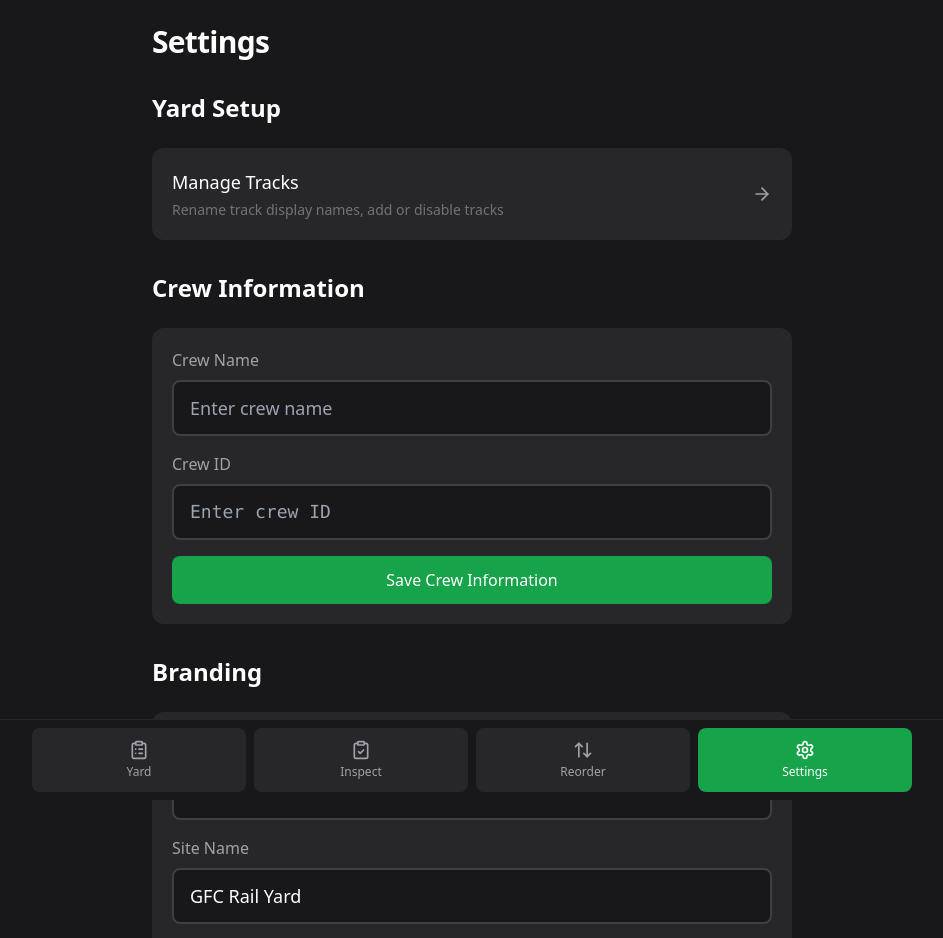
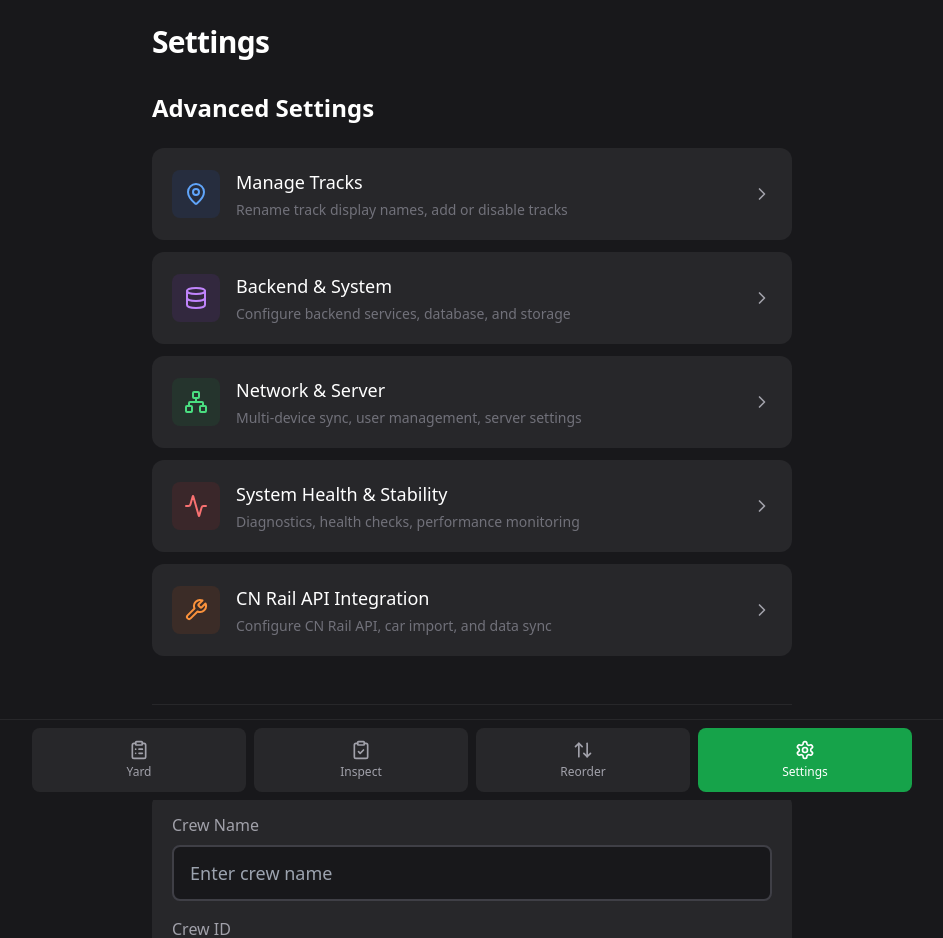
Before and after one commit to cmclaug834/sg-c1c1c1ef-6648-4137-914c-5027cafcde68-1773599698, a Next.js app: page /settings in a window 1280 px wide. Shown: the top 938 px of the page, without its empty margins (168-1111 px from the left). Built offline with nearby package versions, Linux system fonts and the light colour scheme.

Commit message:
feat(settings): Add advanced settings navigational card links

```diff
--- a/src/pages/settings.tsx
+++ b/src/pages/settings.tsx
@@ -14,7 +14,10 @@ import {
   Database,
   Mail,
   Server as ServerIcon,
-  Activity
+  Activity,
+  Wrench,
+  Network,
+  Shield
 } from "lucide-react";
 import { useState, useEffect } from "react";
 import { getDebugLogs, clearDebugLogs, copyLogsToClipboard } from "@/lib/diagnostics";
@@ -237,7 +240,7 @@ export default function Settings() {
   };
 
   return (
-    <div className="min-h-screen bg-zinc-900 text-white">
+    <div className="min-h-screen bg-zinc-900 text-white pb-safe-bottom-nav">
       <div className="max-w-2xl mx-auto px-4 py-6">
         <div className="flex items-center justify-between mb-8">
           {currentUser && (
@@ -249,38 +252,118 @@ export default function Settings() {
               <ArrowLeft className="w-7 h-7" />
             </button>
           )}
-          {/* D.headerTitle */}
-          <h1 id="D.headerTitle" className="text-3xl font-bold tracking-tight">
-            Settings
-          </h1>
+          <h1 className="text-3xl font-bold tracking-tight">Settings</h1>
           <div className="w-14" />
         </div>
 
-        {/* D.sectionYardSetup - NEW SECTION */}
-        <div id="D.sectionYardSetup" className="mb-8">
-          <h2 className="text-2xl font-bold mb-6">Yard Setup</h2>
+        {/* ADVANCED SETTINGS - Navigational Cards */}
+        <div className="mb-8">
+          <h2 className="text-2xl font-bold mb-6">Advanced Settings</h2>
 
+          <div className="space-y-3">
+            {/* Manage Tracks */}
             <button
               onClick={() => router.push("/settings/manage-tracks")}
-            className="w-full bg-zinc-800 hover:bg-zinc-700 p-5 rounded-xl text-left transition-colors flex items-center justify-between"
+              className="w-full bg-zinc-800 hover:bg-zinc-700 p-5 rounded-xl text-left transition-colors flex items-center justify-between group"
             >
+              <div className="flex items-center gap-4">
+                <div className="p-3 bg-blue-600/10 rounded-lg group-hover:bg-blue-600/20 transition-colors">
+                  <MapPin className="w-6 h-6 text-blue-400" />
+                </div>
                 <div>
                   <div className="text-lg font-medium mb-1">Manage Tracks</div>
                   <p className="text-sm text-zinc-500">
                     Rename track display names, add or disable tracks
                   </p>
                 </div>
-            <ArrowLeft className="w-5 h-5 text-zinc-400 rotate-180" />
+              </div>
+              <ChevronRight className="w-5 h-5 text-zinc-400" />
+            </button>
+
+            {/* Backend & System */}
+            <button
+              onClick={() => router.push("/settings/backend")}
+              className="w-full bg-zinc-800 hover:bg-zinc-700 p-5 rounded-xl text-left transition-colors flex items-center justify-between group"
+            >
+              <div className="flex items-center gap-4">
+                <div className="p-3 bg-purple-600/10 rounded-lg group-hover:bg-purple-600/20 transition-colors">
+                  <Database className="w-6 h-6 text-purple-400" />
+                </div>
+                <div>
+                  <div className="text-lg font-medium mb-1">Backend & System</div>
+                  <p className="text-sm text-zinc-500">
+                    Configure backend services, database, and storage
+                  </p>
+                </div>
+              </div>
+              <ChevronRight className="w-5 h-5 text-zinc-400" />
+            </button>
+
+            {/* Network & Server */}
+            <button
+              onClick={() => router.push("/settings/network-server")}
+              className="w-full bg-zinc-800 hover:bg-zinc-700 p-5 rounded-xl text-left transition-colors flex items-center justify-between group"
+            >
+              <div className="flex items-center gap-4">
+                <div className="p-3 bg-green-600/10 rounded-lg group-hover:bg-green-600/20 transition-colors">
+                  <Network className="w-6 h-6 text-green-400" />
+                </div>
+                <div>
+                  <div className="text-lg font-medium mb-1">Network & Server</div>
+                  <p className="text-sm text-zinc-500">
+                    Multi-device sync, user management, server settings
+                  </p>
+                </div>
+              </div>
+              <ChevronRight className="w-5 h-5 text-zinc-400" />
+            </button>
+
+            {/* System Health */}
+            <button
+              onClick={() => router.push("/settings/system-health")}
+              className="w-full bg-zinc-800 hover:bg-zinc-700 p-5 rounded-xl text-left transition-colors flex items-center justify-between group"
+            >
+              <div className="flex items-center gap-4">
+                <div className="p-3 bg-red-600/10 rounded-lg group-hover:bg-red-600/20 transition-colors">
+                  <Activity className="w-6 h-6 text-red-400" />
+                </div>
+                <div>
+                  <div className="text-lg font-medium mb-1">System Health & Stability</div>
+                  <p className="text-sm text-zinc-500">
+                    Diagnostics, health checks, performance monitoring
+                  </p>
+                </div>
+              </div>
+              <ChevronRight className="w-5 h-5 text-zinc-400" />
+            </button>
+
+            {/* CN Rail API */}
+            <button
+              onClick={() => router.push("/settings/cn-rail-api")}
+              className="w-full bg-zinc-800 hover:bg-zinc-700 p-5 rounded-xl text-left transition-colors flex items-center justify-between group"
+            >
+              <div className="flex items-center gap-4">
+                <div className="p-3 bg-orange-600/10 rounded-lg group-hover:bg-orange-600/20 transition-colors">
+                  <Wrench className="w-6 h-6 text-orange-400" />
+                </div>
+                <div>
+                  <div className="text-lg font-medium mb-1">CN Rail API Integration</div>
+                  <p className="text-sm text-zinc-500">
+                    Configure CN Rail API, car import, and data sync
+                  </p>
+                </div>
+              </div>
+              <ChevronRight className="w-5 h-5 text-zinc-400" />
             </button>
           </div>
+        </div>
 
-        {/* D.sectionCrew - NEW SECTION */}
-        <div id="D.sectionCrew" className="mt-8">
+        {/* Crew Information */}
+        <div className="mt-12 pt-8 border-t border-zinc-800">
           <h2 className="text-2xl font-bold mb-6">Crew Information</h2>
 
           <div className="bg-zinc-800 p-5 rounded-xl space-y-4">
-            {/* D.crewNameField */}
-            <div id="D.crewNameField">
+            <div>
               <label className="block text-zinc-400 mb-2 text-base">Crew Name</label>
               <input
                 type="text"
@@ -294,8 +377,7 @@ export default function Settings() {
               />
             </div>
 
-            {/* D.crewIdField */}
-            <div id="D.crewIdField">
+            <div>
               <label className="block text-zinc-400 mb-2 text-base">Crew ID</label>
               <input
                 type="text"
@@ -309,18 +391,15 @@ export default function Settings() {
               />
             </div>
 
-            {/* D.crewValidationText */}
             {crewValidation && (
-              <p id="D.crewValidationText" className={`text-sm ${
+              <p className={`text-sm ${
                 crewValidation.includes("successfully") ? "text-green-500" : "text-yellow-500"
               }`}>
                 {crewValidation}
               </p>
             )}
 
-            {/* D.saveCrewBtn */}
             <button
-              id="D.saveCrewBtn"
               onClick={handleSaveCrew}
               className="w-full py-3 bg-green-600 hover:bg-green-700 rounded-lg text-base font-medium transition-colors"
             >
@@ -329,13 +408,12 @@ export default function Settings() {
           </div>
         </div>
 
-        {/* D.sectionBranding - NEW SECTION */}
-        <div id="D.sectionBranding" className="mt-8">
+        {/* Branding */}
+        <div className="mt-12 pt-8 border-t border-zinc-800">
           <h2 className="text-2xl font-bold mb-6">Branding</h2>
 
           <div className="bg-zinc-800 p-5 rounded-xl space-y-4">
-            {/* D.appNameField */}
-            <div id="D.appNameField">
+            <div>
               <label className="block text-zinc-400 mb-2 text-base">App Name</label>
               <input
                 type="text"
@@ -346,8 +424,7 @@ export default function Settings() {
               />
             </div>
 
-            {/* D.siteNameField */}
-            <div id="D.siteNameField">
+            <div>
               <label className="block text-zinc-400 mb-2 text-base">Site Name</label>
               <input
                 type="text"
@@ -358,9 +435,7 @@ export default function Settings() {
               />
             </div>
 
-            {/* D.saveBrandingBtn */}
             <button
-              id="D.saveBrandingBtn"
               onClick={handleSaveBranding}
               className="w-full py-3 bg-green-600 hover:bg-green-700 rounded-lg text-base font-medium transition-colors"
             >
@@ -369,13 +444,11 @@ export default function Settings() {
           </div>
         </div>
 
-        {/* D.sectionConfirmations */}
-        <div id="D.sectionConfirmations" className="mt-12 pt-8 border-t border-zinc-800">
+        {/* Confirmations */}
+        <div className="mt-12 pt-8 border-t border-zinc-800">
           <h2 className="text-2xl font-bold mb-6">Confirmations</h2>
 
-          {/* D.unconfirmDialogToggle */}
           <button
-            id="D.unconfirmDialogToggle"
             onClick={handleToggleDialog}
             className="w-full bg-zinc-800 hover:bg-zinc-700 p-5 rounded-xl text-left transition-colors"
           >
@@ -390,21 +463,18 @@ export default function Settings() {
               </div>
             </div>
 
-            {/* D.unconfirmHelpText */}
-            <p id="D.unconfirmHelpText" className="text-sm text-zinc-500">
+            <p className="text-sm text-zinc-500">
               When enabled, you'll be asked to confirm before unmarking a car as unconfirmed
             </p>
           </button>
         </div>
 
-        {/* D.sectionReconciliation */}
-        <div id="D.sectionReconciliation" className="mt-12 pt-8 border-t border-zinc-800">
+        {/* Reconciliation */}
+        <div className="mt-12 pt-8 border-t border-zinc-800">
           <h2 className="text-2xl font-bold mb-6">Reconciliation</h2>
 
           <div className="space-y-4">
-            {/* D.resolveOnDoneToggle */}
             <button
-              id="D.resolveOnDoneToggle"
               onClick={handleToggleResolveOnDone}
               className="w-full bg-zinc-800 hover:bg-zinc-700 p-5 rounded-xl text-left transition-colors"
             >
@@ -419,15 +489,12 @@ export default function Settings() {
                 </div>
               </div>
 
-              {/* D.resolveHelpText */}
-              <p id="D.resolveHelpText" className="text-sm text-zinc-500">
+              <p className="text-sm text-zinc-500">
                 Automatically marks remaining unconfirmed cars as resolved when you finish checking a track
               </p>
             </button>
 
-            {/* D.showMissingInListToggle */}
             <button
-              id="D.showMissingInListToggle"
               onClick={handleToggleShowMissing}
               className="w-full bg-zinc-800 hover:bg-zinc-700 p-5 rounded-xl text-left transition-colors"
             >
@@ -442,19 +509,16 @@ export default function Settings() {
                 </div>
               </div>
 
-              {/* D.missingHelpText */}
-              <p id="D.missingHelpText" className="text-sm text-zinc-500">
+              <p className="text-sm text-zinc-500">
                 Display cars that weren't confirmed during the check in the track overview
               </p>
             </button>
 
-            {/* D.movePlacementOption */}
-            <div id="D.movePlacementOption" className="bg-zinc-800 p-5 rounded-xl">
+            <div className="bg-zinc-800 p-5 rounded-xl">
               <div className="mb-4">
                 <span className="text-lg font-medium block mb-2">When moving cars to another track:</span>
 
-                {/* D.movePlacementHelpText */}
-                <p id="D.movePlacementHelpText" className="text-sm text-zinc-500">
+                <p className="text-sm text-zinc-500">
                   Choose where moved cars appear in the destination track's list
                 </p>
               </div>
@@ -487,8 +551,8 @@ export default function Settings() {
           </div>
         </div>
 
-        {/* D.sectionShift - NEW SECTION */}
-        <div id="D.sectionShift" className="mt-12 pt-8 border-t border-zinc-800">
+        {/* Shift Changes */}
+        <div className="mt-12 pt-8 border-t border-zinc-800">
           <h2 className="text-2xl font-bold mb-6">Shift Changes</h2>
 
           <div className="bg-zinc-800 p-5 rounded-xl space-y-4">
@@ -496,8 +560,7 @@ export default function Settings() {
               Set the times when crew sessions expire and require re-confirmation at the landing page.
             </p>
 
-            {/* D.shiftAField */}
-            <div id="D.shiftAField">
+            <div>
               <label className="block text-zinc-400 mb-2 text-base">Shift A Time</label>
               <input
                 type="time"
@@ -507,8 +570,7 @@ export default function Settings() {
               />
             </div>
 
-            {/* D.shiftBField */}
-            <div id="D.shiftBField">
+            <div>
               <label className="block text-zinc-400 mb-2 text-base">Shift B Time</label>
               <input
                 type="time"
@@ -518,9 +580,7 @@ export default function Settings() {
               />
             </div>
 
-            {/* D.saveShiftTimesBtn */}
             <button
-              id="D.saveShiftTimesBtn"
               onClick={handleSaveShiftTimes}
               className="w-full py-3 bg-green-600 hover:bg-green-700 rounded-lg text-base font-medium transition-colors"
             >
@@ -529,13 +589,11 @@ export default function Settings() {
           </div>
         </div>
 
-        {/* D.sectionTracks */}
-        <div id="D.sectionTracks" className="mt-12 pt-8 border-t border-zinc-800">
-          <h2 className="text-2xl font-bold mb-6">Tracks</h2>
+        {/* Tracks Management Toggle */}
+        <div className="mt-12 pt-8 border-t border-zinc-800">
+          <h2 className="text-2xl font-bold mb-6">Quick Track Management</h2>
 
-          {/* D.adminManageTracksToggle */}
           <button
-            id="D.adminManageTracksToggle"
             onClick={handleToggleAdminManageTracks}
             className="w-full bg-zinc-800 hover:bg-zinc-700 p-5 rounded-xl text-left transition-colors mb-4"
           >
@@ -555,21 +613,16 @@ export default function Settings() {
             </p>
           </button>
 
-          {/* D.manageTracksPanel */}
           {adminManageTracks && (
-            <div id="D.manageTracksPanel" className="bg-zinc-800 p-5 rounded-xl space-y-4">
-              {/* D.trackManageList */}
-              <div id="D.trackManageList" className="space-y-3">
+            <div className="bg-zinc-800 p-5 rounded-xl space-y-4">
+              <div className="space-y-3">
                 {localTracks.map(track => (
-                  <div key={track.id} className="D.trackManageRow flex items-center justify-between bg-zinc-900 p-4 rounded-lg">
-                    {/* D.trackIdText */}
-                    <span id="D.trackIdText" className="text-lg font-mono font-medium">
+                  <div key={track.id} className="flex items-center justify-between bg-zinc-900 p-4 rounded-lg">
+                    <span className="text-lg font-mono font-medium">
                       {track.name}
                     </span>
 
-                    {/* D.trackEnabledToggle */}
                     <button
-                      id="D.trackEnabledToggle"
                       onClick={() => handleToggleTrack(track.id)}
                       className={`px-4 py-2 rounded-lg text-sm font-medium transition-colors ${
                         track.enabled
@@ -586,9 +639,7 @@ export default function Settings() {
               <div className="pt-4 border-t border-zinc-700 space-y-3">
                 <div>
                   <label className="block text-zinc-400 mb-2 text-sm">Add New Track</label>
-                  {/* D.addTrackInput */}
                   <input
-                    id="D.addTrackInput"
                     type="text"
                     value={newTrackInput}
                     onChange={(e) => {
@@ -599,9 +650,8 @@ export default function Settings() {
                     placeholder="AS## (example: AS50)"
                   />
 
-                  {/* D.trackValidationText */}
                   {trackValidation && (
-                    <p id="D.trackValidationText" className={`mt-2 text-sm ${
+                    <p className={`mt-2 text-sm ${
                       trackValidation.includes("successfully") ? "text-green-500" : "text-yellow-500"
                     }`}>
                       {trackValidation}
@@ -609,18 +659,14 @@ export default function Settings() {
                   )}
                 </div>
 
-                {/* D.addTrackBtn */}
                 <button
-                  id="D.addTrackBtn"
                   onClick={handleAddTrack}
                   className="w-full py-3 bg-green-600 hover:bg-green-700 rounded-lg text-base font-medium transition-colors"
                 >
                   Add Track
                 </button>
 
-                {/* D.saveTrackChangesBtn */}
                 <button
-                  id="D.saveTrackChangesBtn"
                   onClick={handleSaveTrackChanges}
                   className="w-full py-3 bg-blue-600 hover:bg-blue-700 rounded-lg text-base font-medium transition-colors"
                 >
@@ -631,22 +677,18 @@ export default function Settings() {
           )}
         </div>
 
-        {/* Diagnostics Section */}
+        {/* Diagnostics */}
         <div className="mt-12 pt-8 border-t border-zinc-800">
           <h2 className="text-2xl font-bold mb-6">Diagnostics</h2>
 
-          {/* D.viewDebugLogsBtn */}
           <button
-            id="D.viewDebugLogsBtn"
             onClick={handleViewDebugLogs}
             className="w-full py-4 bg-zinc-800 hover:bg-zinc-700 rounded-lg text-lg font-medium transition-colors"
           >
             View Debug Logs
           </button>
 
-          {/* D.clearDebugLogsBtn */}
           <button
-            id="D.clearDebugLogsBtn"
             onClick={handleClearDebugLogs}
             className="w-full mt-3 py-4 bg-red-600 hover:bg-red-700 rounded-lg text-lg font-medium transition-colors"
           >
@@ -654,7 +696,7 @@ export default function Settings() {
           </button>
         </div>
 
-        {/* NEW: Data Management Section */}
+        {/* Data Management */}
         <div className="mt-12 pt-8 border-t border-zinc-800">
           <h2 className="text-2xl font-bold mb-6">Data Management</h2>
 
@@ -663,9 +705,7 @@ export default function Settings() {
               Clear all local data stored on this device. This includes tracks, crew profiles, settings, and history.
             </p>
 
-            {/* D.clearLocalDataBtn */}
             <button
-              id="D.clearLocalDataBtn"
               onClick={() => setShowClearDataDialog(true)}
               className="w-full py-4 bg-red-600 hover:bg-red-700 rounded-lg text-lg font-medium transition-colors"
             >
@@ -679,13 +719,9 @@ export default function Settings() {
       {showDebugLogs && (
         <div className="fixed inset-0 bg-black/80 flex items-center justify-center p-4 z-50 overflow-y-auto">
           <div className="bg-zinc-900 rounded-2xl w-full max-w-4xl border border-zinc-800 p-6 my-8 max-h-[90vh] overflow-hidden flex flex-col">
-            {/* D.debugLogsTitle */}
-            <h2 id="D.debugLogsTitle" className="text-2xl font-bold mb-4">
-              Debug Logs (Last 20)
-            </h2>
+            <h2 className="text-2xl font-bold mb-4">Debug Logs (Last 20)</h2>
 
-            {/* D.debugLogsScroll */}
-            <div id="D.debugLogsScroll" className="flex-1 overflow-y-auto mb-6 space-y-4">
+            <div className="flex-1 overflow-y-auto mb-6 space-y-4">
               {debugLogs.length === 0 ? (
                 <p className="text-zinc-500 text-center py-8">No debug logs yet</p>
               ) : (
@@ -739,7 +775,6 @@ export default function Settings() {
               )}
             </div>
 
-            {/* Action Buttons */}
             <div className="flex gap-3">
               <button
                 onClick={() => setShowDebugLogs(false)}
@@ -749,7 +784,6 @@ export default function Settings() {
               </button>
 
               <button
-                id="D.copyDebugLogsBtn"
                 onClick={handleCopyDebugLogs}
                 className={`flex-1 py-4 rounded-lg text-lg font-medium transition-colors ${
                   copySuccess
@@ -768,13 +802,9 @@ export default function Settings() {
       {showClearDataDialog && (
         <div className="fixed inset-0 bg-black/80 flex items-center justify-center p-4 z-50">
           <div className="bg-zinc-900 rounded-2xl w-full max-w-md border border-zinc-800 p-6">
-            {/* D.clearDataDialogTitle */}
-            <h2 id="D.clearDataDialogTitle" className="text-2xl font-bold mb-4">
-              Clear all local data?
-            </h2>
+            <h2 className="text-2xl font-bold mb-4">Clear all local data?</h2>
 
-            {/* D.clearDataDialogBody */}
-            <p id="D.clearDataDialogBody" className="text-zinc-400 text-lg mb-2">
+            <p className="text-zinc-400 text-lg mb-2">
               This will erase saved tracks, crew profiles, settings, and history from this device.
             </p>
 
@@ -783,18 +813,14 @@ export default function Settings() {
             </p>
 
             <div className="flex gap-3">
-              {/* D.clearDataCancelBtn */}
               <button
-                id="D.clearDataCancelBtn"
                 onClick={() => setShowClearDataDialog(false)}
                 className="flex-1 py-4 bg-zinc-800 hover:bg-zinc-700 rounded-lg text-lg font-medium transition-colors"
               >
                 Cancel
               </button>
 
-              {/* D.clearDataConfirmBtn */}
               <button
-                id="D.clearDataConfirmBtn"
                 onClick={handleClearLocalData}
                 className="flex-1 py-4 bg-red-600 hover:bg-red-700 rounded-lg text-lg font-medium transition-colors"
               >
--- a/src/pages/settings/backend.tsx
+++ b/src/pages/settings/backend.tsx
@@ -162,7 +162,7 @@ export default function BackendSettings() {
   }
 
   return (
-    <div className="min-h-screen bg-gradient-to-b from-zinc-900 to-zinc-950 text-white">
+    <div className="min-h-screen bg-gradient-to-b from-zinc-900 to-zinc-950 text-white pb-safe-bottom-nav">
       {/* Quick Setup Modal */}
       {showQuickSetup && (
         <div className="fixed inset-0 bg-black/90 z-50 flex items-center justify-center p-4">
@@ -421,7 +421,7 @@ export default function BackendSettings() {
         </div>
       </header>
 
-      <main className="max-w-4xl mx-auto px-4 py-8 space-y-8">
+      <main className="max-w-4xl mx-auto px-4 py-8 space-y-8 pb-safe-bottom-nav">
 
         {/* Quick Setup Re-run Button */}
         {setupCompatibility?.canRun && (
--- a/src/pages/settings/cn-rail-api.tsx
+++ b/src/pages/settings/cn-rail-api.tsx
@@ -65,7 +65,7 @@ export default function CNRailAPISettings() {
   };
 
   return (
-    <div className="min-h-screen bg-gradient-to-b from-zinc-900 to-zinc-950 text-white">
+    <div className="min-h-screen bg-gradient-to-b from-zinc-900 to-zinc-950 text-white pb-safe-bottom-nav">
       {/* Header */}
       <div className="bg-zinc-900/50 border-b border-zinc-800 sticky top-0 z-10">
         <div className="max-w-4xl mx-auto px-4 py-4 flex items-center gap-4">
--- a/src/pages/settings/manage-tracks.tsx
+++ b/src/pages/settings/manage-tracks.tsx
@@ -387,7 +387,7 @@ export default function ManageTracks() {
   };
 
   return (
-    <div className="min-h-screen bg-zinc-900 text-white">
+    <div className="min-h-screen bg-zinc-900 text-white pb-safe-bottom-nav">
       <div className="max-w-2xl mx-auto px-4 py-6">
         {/* Header */}
         <div className="flex items-center justify-between mb-8">
--- a/src/pages/settings/network-server.tsx
+++ b/src/pages/settings/network-server.tsx
@@ -156,7 +156,7 @@ export default function NetworkServerSettings() {
   };
 
   return (
-    <div className="min-h-screen bg-gradient-to-br from-zinc-900 via-zinc-900 to-zinc-800">
+    <div className="min-h-screen bg-gradient-to-br from-zinc-900 via-zinc-900 to-zinc-800 pb-safe-bottom-nav">
       <header className="border-b border-zinc-800 bg-zinc-900/50 backdrop-blur-sm sticky top-0 z-40">
         <div className="max-w-6xl mx-auto px-6 py-4">
           <div className="flex items-center gap-4">
--- a/src/pages/settings/system-health.tsx
+++ b/src/pages/settings/system-health.tsx
@@ -154,7 +154,7 @@ export default function SystemHealthPage() {
   };
 
   return (
-    <div className="min-h-screen bg-gradient-to-br from-zinc-900 via-zinc-900 to-zinc-800">
+    <div className="min-h-screen bg-gradient-to-br from-zinc-900 via-zinc-900 to-zinc-800 pb-safe-bottom-nav">
       <header className="border-b border-zinc-800 bg-zinc-900/50 backdrop-blur-sm sticky top-0 z-40">
         <div className="max-w-6xl mx-auto px-6 py-4">
           <div className="flex items-center gap-4">
@@ -177,7 +177,7 @@ export default function SystemHealthPage() {
         </div>
       </header>
 
-      <main className="max-w-6xl mx-auto px-6 py-8">
+      <main className="max-w-6xl mx-auto px-6 py-8 pb-safe-bottom-nav">
         <div className="space-y-6">
 
           {/* Run Health Check Button */}
```
Lines whose indentation alone changed are shown as unchanged.
